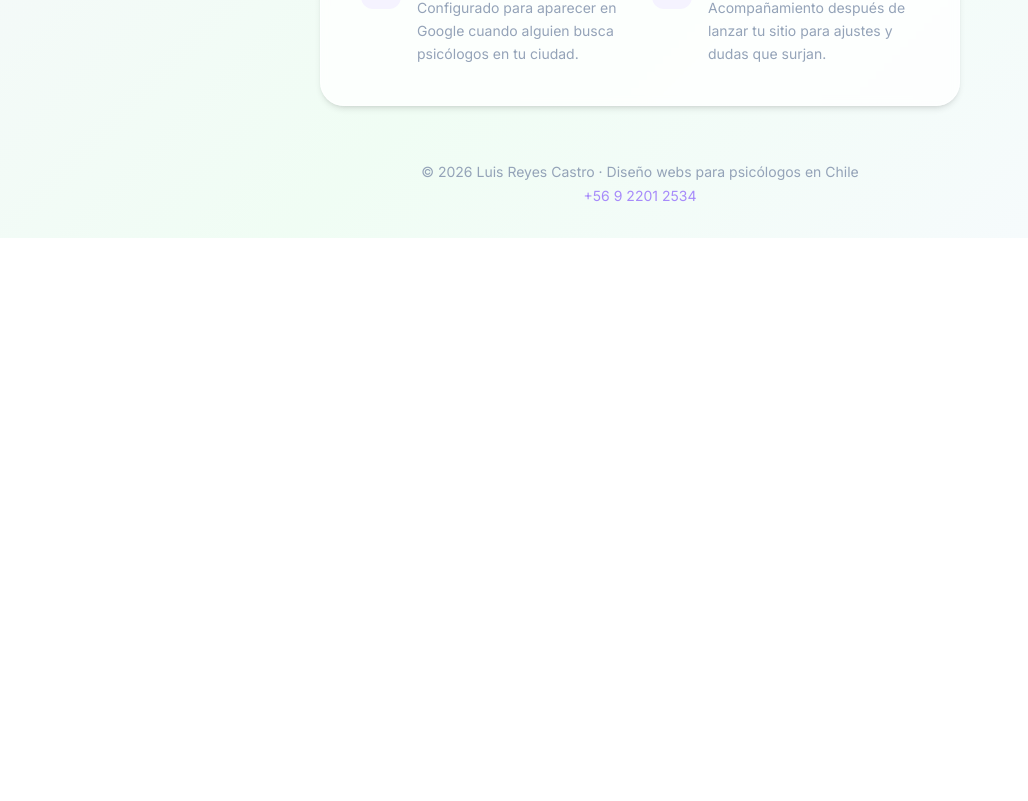
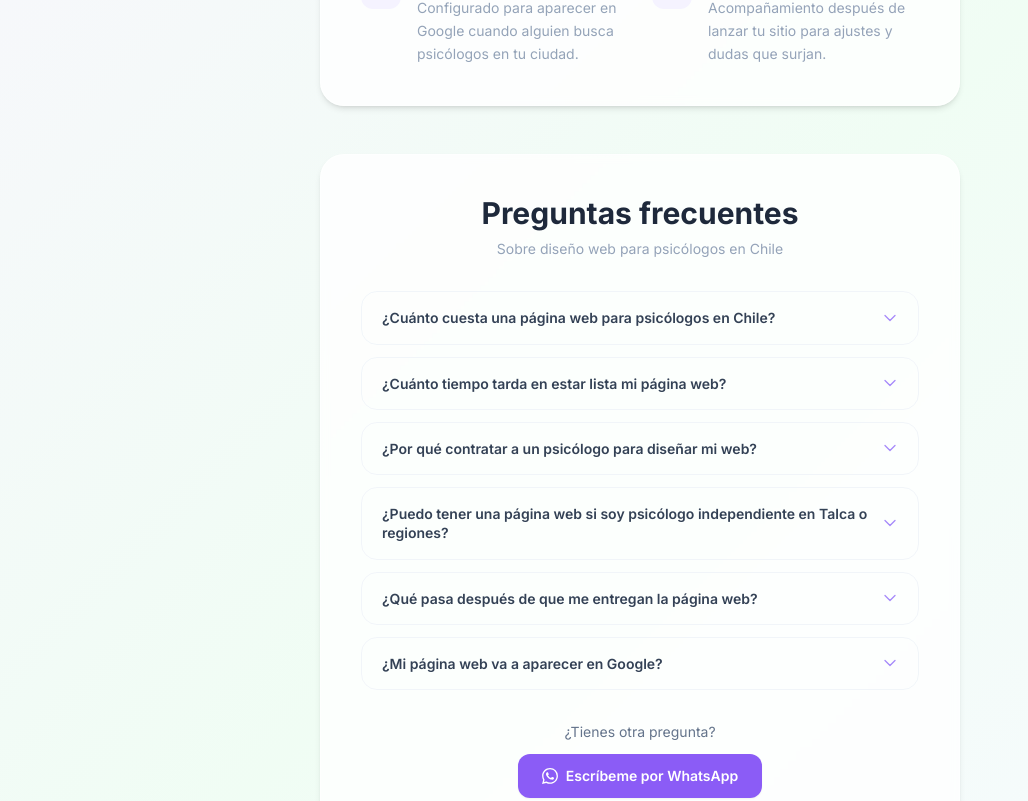
Before and after one commit to ventasconfianza100-max/luis-reyes-webs, a React (Vite) app: page / in a window 1280 px wide. Shown: the part 1799-2600 px from the top of the page, without its empty margins (0-1028 px from the left). Before the commit the page ends 2037 px from the top, so only its background shows below. Built offline with nearby package versions, Linux system fonts and the light colour scheme.

Commit message:
add FAQ section and JSON-LD rich results for SEO

```diff
--- a/index.html
+++ b/index.html
@@ -71,6 +71,56 @@
     }
     </script>
 
+    <!-- FAQ Rich Results para Google -->
+    <script type="application/ld+json">
+    {
+      "@context": "https://schema.org",
+      "@type": "FAQPage",
+      "mainEntity": [
+        {
+          "@type": "Question",
+          "name": "¿Cuánto cuesta una página web para psicólogos en Chile?",
+          "acceptedAnswer": {
+            "@type": "Answer",
+            "text": "El valor depende del tipo de proyecto. Una página web profesional para psicólogos o terapeutas parte desde $250.000 CLP. Agendemos una reunión gratuita para cotizar según lo que necesitas."
+          }
+        },
+        {
+          "@type": "Question",
+          "name": "¿Cuánto tiempo tarda en estar lista mi página web?",
+          "acceptedAnswer": {
+            "@type": "Answer",
+            "text": "El tiempo promedio de entrega es 2 semanas desde que confirmamos el proyecto."
+          }
+        },
+        {
+          "@type": "Question",
+          "name": "¿Por qué contratar a un psicólogo para diseñar mi web?",
+          "acceptedAnswer": {
+            "@type": "Answer",
+            "text": "Porque entiendo el rubro desde adentro. Sé cómo piensa un paciente cuando busca psicólogo online, qué le genera confianza y cómo redactar tu perfil para que conecte de verdad."
+          }
+        },
+        {
+          "@type": "Question",
+          "name": "¿Puedo tener una página web si soy psicólogo independiente en Talca o regiones?",
+          "acceptedAnswer": {
+            "@type": "Answer",
+            "text": "Absolutamente. Trabajo con psicólogos de todo Chile de forma 100% online. He atendido profesionales en Talca, Santiago, Concepción y otras ciudades."
+          }
+        },
+        {
+          "@type": "Question",
+          "name": "¿Mi página web va a aparecer en Google?",
+          "acceptedAnswer": {
+            "@type": "Answer",
+            "text": "Sí. Todas las páginas incluyen optimización SEO básica: título, descripción, palabras clave y configuración técnica para que Google pueda indexarla correctamente."
+          }
+        }
+      ]
+    }
+    </script>
+
     <link rel="preconnect" href="https://fonts.googleapis.com" />
     <link rel="preconnect" href="https://fonts.gstatic.com" crossorigin />
     <link href="https://fonts.googleapis.com/css2?family=Inter:wght@400;500;600;700;800&display=swap" rel="stylesheet" />
--- a/src/App.jsx
+++ b/src/App.jsx
@@ -3,6 +3,7 @@ import Hero from './components/Hero'
 import Services from './components/Services'
 import Stats from './components/Stats'
 import Features from './components/Features'
+import FAQ from './components/FAQ'
 import Footer from './components/Footer'
 import Decorations from './components/Decorations'
 
@@ -22,6 +23,7 @@ export default function App() {
         <section id="incluye">
           <Features />
         </section>
+        <FAQ />
       </main>
       <Footer />
     </div>
--- /dev/null
+++ b/src/components/FAQ.jsx
@@ -0,0 +1,91 @@
+import { useState } from 'react'
+
+const faqs = [
+  {
+    q: '¿Cuánto cuesta una página web para psicólogos en Chile?',
+    a: 'El valor depende del tipo de proyecto. Una página web profesional para psicólogos o terapeutas parte desde $250.000 CLP. Agendemos una reunión gratuita para cotizar según lo que necesitas.',
+  },
+  {
+    q: '¿Cuánto tiempo tarda en estar lista mi página web?',
+    a: 'El tiempo promedio de entrega es 2 semanas desde que confirmamos el proyecto. Trabajo de forma organizada para cumplir los plazos sin apuros de último minuto.',
+  },
+  {
+    q: '¿Por qué contratar a un psicólogo para diseñar mi web?',
+    a: 'Porque entiendo el rubro desde adentro. Sé cómo piensa un paciente cuando busca psicólogo online, qué lo genera confianza, qué le genera dudas, y cómo redactar tu perfil para que conecte de verdad. No es solo diseño bonito, es estrategia.',
+  },
+  {
+    q: '¿Puedo tener una página web si soy psicólogo independiente en Talca o regiones?',
+    a: 'Absolutamente. Trabajo con psicólogos de todo Chile de forma 100% online. He atendido profesionales en Talca, Santiago, Concepción y otras ciudades. La reunión de coordinación también es por videollamada.',
+  },
+  {
+    q: '¿Qué pasa después de que me entregan la página web?',
+    a: 'Ofrezco soporte post-entrega. Si algo no funciona, si quieres cambiar un texto o tienes dudas, puedes escribirme. No desaparezco el día de la entrega.',
+  },
+  {
+    q: '¿Mi página web va a aparecer en Google?',
+    a: 'Sí. Todas las páginas que diseño incluyen optimización SEO básica: título, descripción, palabras clave y configuración técnica para que Google pueda indexarla. El posicionamiento orgánico toma tiempo, pero partimos con todo bien configurado.',
+  },
+]
+
+export default function FAQ() {
+  const [open, setOpen] = useState(null)
+
+  return (
+    <section id="faq" className="py-6">
+      <div className="bg-white/80 backdrop-blur-sm rounded-3xl shadow-md border border-white/60 p-8 md:p-10">
+        <h2 className="text-2xl md:text-3xl font-bold text-slate-800 text-center mb-2">
+          Preguntas frecuentes
+        </h2>
+        <p className="text-slate-400 text-center text-sm mb-8">
+          Sobre diseño web para psicólogos en Chile
+        </p>
+
+        <div className="space-y-3">
+          {faqs.map((faq, i) => (
+            <div
+              key={i}
+              className="border border-slate-100 rounded-2xl overflow-hidden"
+            >
+              <button
+                onClick={() => setOpen(open === i ? null : i)}
+                className="w-full text-left px-5 py-4 flex items-center justify-between gap-3 hover:bg-violet-50/50 transition-colors"
+              >
+                <span className="font-semibold text-slate-700 text-sm leading-snug">{faq.q}</span>
+                <svg
+                  viewBox="0 0 24 24"
+                  fill="none"
+                  stroke="currentColor"
+                  strokeWidth="2"
+                  className={`w-4 h-4 text-violet-400 flex-shrink-0 transition-transform duration-200 ${open === i ? 'rotate-180' : ''}`}
+                >
+                  <path strokeLinecap="round" strokeLinejoin="round" d="M19.5 8.25l-7.5 7.5-7.5-7.5"/>
+                </svg>
+              </button>
+              {open === i && (
+                <div className="px-5 pb-5">
+                  <p className="text-slate-500 text-sm leading-relaxed">{faq.a}</p>
+                </div>
+              )}
+            </div>
+          ))}
+        </div>
+
+        {/* CTA al final */}
+        <div className="mt-8 text-center">
+          <p className="text-slate-500 text-sm mb-3">¿Tienes otra pregunta?</p>
+          <a
+            href="https://wa.me/56922012534?text=Hola%20Luis%2C%20tengo%20una%20consulta%20sobre%20tu%20servicio%20de%20dise%C3%B1o%20web"
+            target="_blank"
+            rel="noopener noreferrer"
+            className="inline-flex items-center gap-2 bg-violet-500 hover:bg-violet-600 text-white font-semibold px-6 py-3 rounded-xl text-sm transition-all shadow-sm"
+          >
+            <svg viewBox="0 0 24 24" fill="currentColor" className="w-4 h-4">
+              <path d="M17.472 14.382c-.297-.149-1.758-.867-2.03-.967-.273-.099-.471-.148-.67.15-.197.297-.767.966-.94 1.164-.173.199-.347.223-.644.075-.297-.15-1.255-.463-2.39-1.475-.883-.788-1.48-1.761-1.653-2.059-.173-.297-.018-.458.13-.606.134-.133.298-.347.446-.52.149-.174.198-.298.298-.497.099-.198.05-.371-.025-.52-.075-.149-.669-1.612-.916-2.207-.242-.579-.487-.5-.669-.51-.173-.008-.371-.01-.57-.01-.198 0-.52.074-.792.372-.272.297-1.04 1.016-1.04 2.479 0 1.462 1.065 2.875 1.213 3.074.149.198 2.096 3.2 5.077 4.487.709.306 1.262.489 1.694.625.712.227 1.36.195 1.871.118.571-.085 1.758-.719 2.006-1.413.248-.694.248-1.289.173-1.413-.074-.124-.272-.198-.57-.347m-5.421 7.403h-.004a9.87 9.87 0 01-5.031-1.378l-.361-.214-3.741.982.998-3.648-.235-.374a9.86 9.86 0 01-1.51-5.26c.001-5.45 4.436-9.884 9.888-9.884 2.64 0 5.122 1.03 6.988 2.898a9.825 9.825 0 012.893 6.994c-.003 5.45-4.437 9.884-9.885 9.884m8.413-18.297A11.815 11.815 0 0012.05 0C5.495 0 .16 5.335.157 11.892c0 2.096.547 4.142 1.588 5.945L.057 24l6.305-1.654a11.882 11.882 0 005.683 1.448h.005c6.554 0 11.89-5.335 11.893-11.893a11.821 11.821 0 00-3.48-8.413z"/>
+            </svg>
+            Escríbeme por WhatsApp
+          </a>
+        </div>
+      </div>
+    </section>
+  )
+}
```
Also changed, not shown: 1 other file (tests, documents, lock files or other folders).
